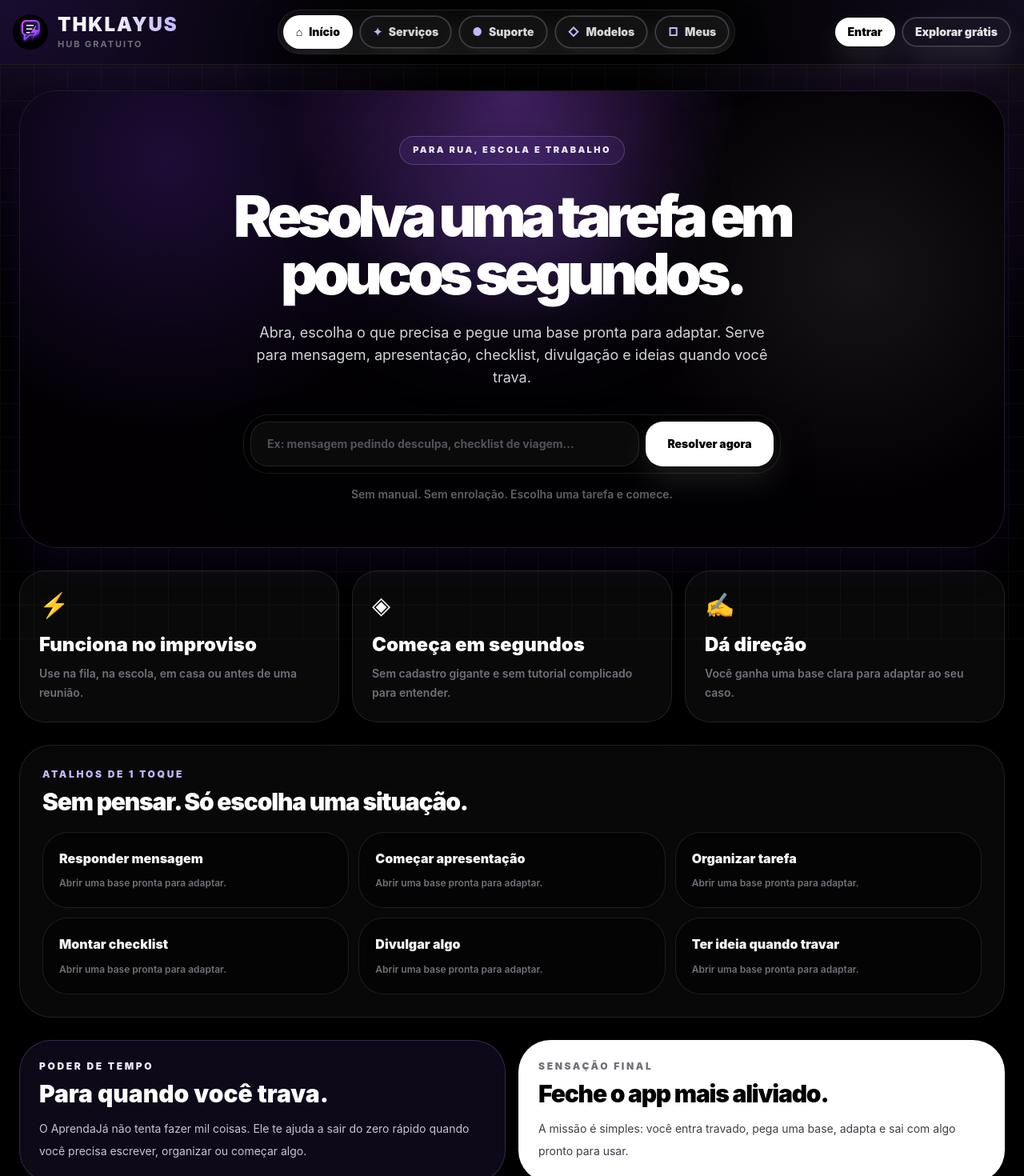
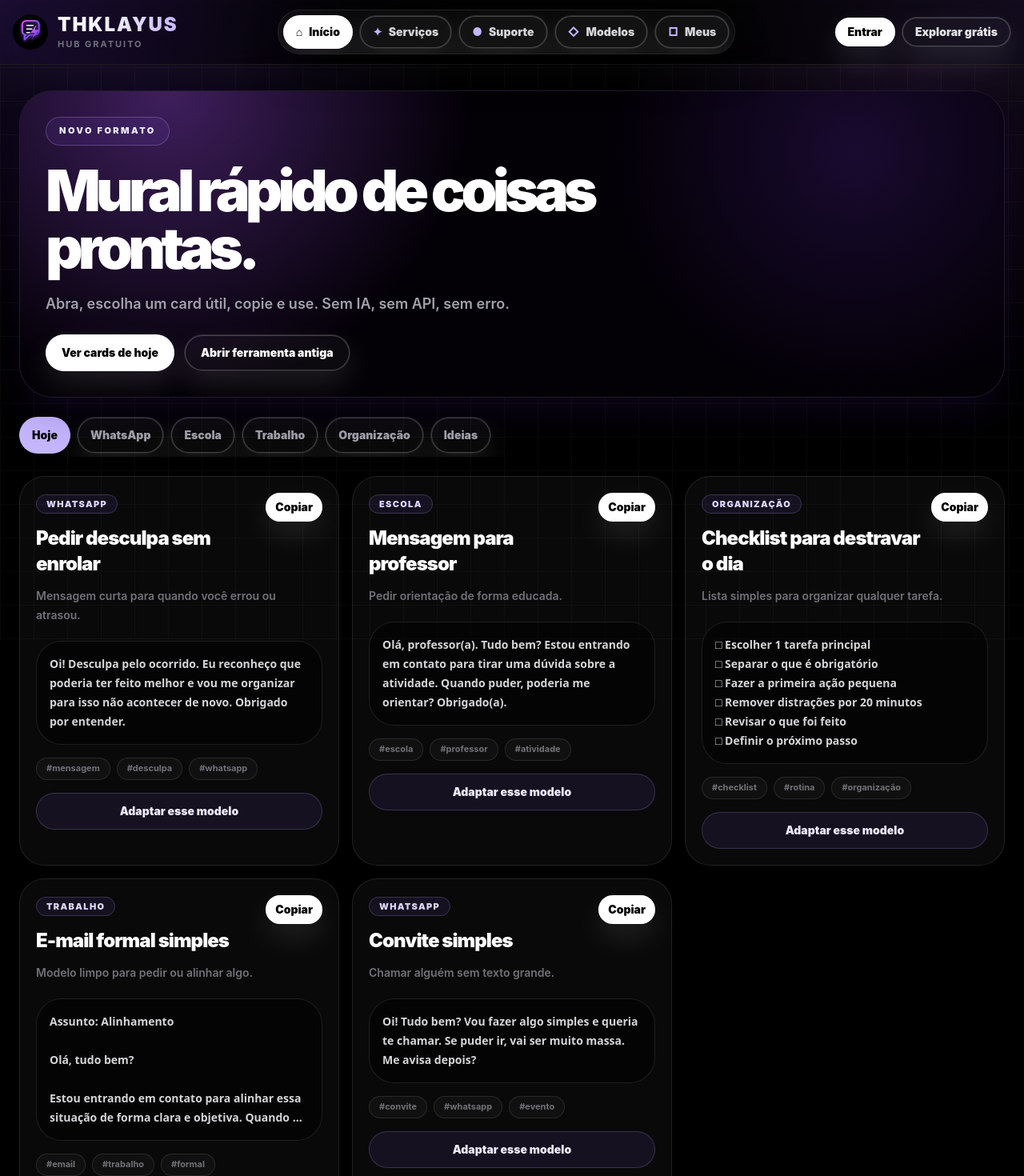
Before and after one commit to thiagodouglas19t-lang/Thklayus-hub, a React (Vite) app: page / in a window 1280 px wide. Shown: the top 1470 px of the page at 80% size. Built offline with nearby package versions, Linux system fonts and the light colour scheme.

Commit message:
Replace home with Mural Rapido feed

```diff
--- a/src/pages/Home.tsx
+++ b/src/pages/Home.tsx
@@ -1,119 +1,112 @@
-import { useState } from "react";
-import { appConfig } from "../config/appConfig";
+import { useMemo, useState } from "react";
+import { feedCategories, feedItems, getTodayItems, type FeedCategory, type FeedItem } from "../lib/feedItems";
 
 export default function Home({ setPage }: { setPage: (page: any) => void }) {
-  const [quickPrompt, setQuickPrompt] = useState("");
-  const home = appConfig.home;
+  const [active, setActive] = useState<FeedCategory>("Hoje");
+  const [toast, setToast] = useState("");
 
-  function startSolving(value?: string) {
-    const prompt = value?.trim() || quickPrompt.trim();
+  const items = useMemo(() => {
+    if (active === "Hoje") return getTodayItems();
+    return feedItems.filter((item) => item.category === active);
+  }, [active]);
 
-    if (prompt) {
-      try {
-        localStorage.setItem("aprendaja_quick_prompt", prompt);
-      } catch {
-        // localStorage can fail in private mode. The app still opens the resolver.
-      }
+  async function copyItem(item: FeedItem) {
+    await navigator.clipboard.writeText(item.content);
+    setToast("Copiado. Agora é só colar onde quiser.");
+    window.setTimeout(() => setToast(""), 1600);
   }
 
+  function openResolver(item: FeedItem) {
+    try {
+      localStorage.setItem("aprendaja_quick_prompt", item.title);
+    } catch {
+      // ignore
+    }
     setPage("gratis");
   }
 
   return (
-    <div className="space-y-7">
-      <section className="relative overflow-hidden rounded-[3rem] border border-violet-300/15 bg-[#020003] px-5 py-8 text-center shadow-2xl shadow-violet-950/30 md:px-10 md:py-14">
-        <div className="pointer-events-none absolute inset-0 bg-[radial-gradient(circle_at_50%_0%,rgba(168,85,247,0.38),transparent_34%),radial-gradient(circle_at_15%_15%,rgba(124,58,237,0.22),transparent_30%),radial-gradient(circle_at_85%_40%,rgba(255,255,255,0.08),transparent_26%)]" />
-        <div className="pointer-events-none absolute left-1/2 top-24 h-44 w-80 -translate-x-1/2 rounded-full bg-violet-500/20 blur-3xl" />
+    <div className="space-y-6 pb-4">
+      {toast && (
+        <div className="fixed bottom-24 left-1/2 z-[90] w-[calc(100%-32px)] max-w-sm -translate-x-1/2 rounded-2xl bg-violet-300 px-5 py-3 text-center text-sm font-black text-black shadow-2xl shadow-violet-500/20">
+          {toast}
+        </div>
+      )}
 
-        <div className="relative mx-auto max-w-4xl">
-          <div className="flex justify-center">
-            <span className="rounded-full border border-violet-300/25 bg-violet-500/10 px-4 py-2 text-[11px] font-black uppercase tracking-[0.22em] text-violet-100">
-              {home.eyebrow}
+      <section className="relative overflow-hidden rounded-[2.6rem] border border-violet-300/15 bg-[#030006] p-5 shadow-2xl shadow-violet-950/30 md:p-8">
+        <div className="pointer-events-none absolute inset-0 bg-[radial-gradient(circle_at_15%_0%,rgba(168,85,247,0.36),transparent_34%),radial-gradient(circle_at_85%_20%,rgba(124,58,237,0.18),transparent_28%)]" />
+        <div className="relative">
+          <span className="inline-flex rounded-full border border-violet-300/25 bg-violet-500/10 px-4 py-2 text-[11px] font-black uppercase tracking-[0.22em] text-violet-100">
+            Novo formato
           </span>
-          </div>
 
-          <h1 className="mt-7 text-5xl font-black leading-[0.92] tracking-[-0.08em] text-white md:text-7xl">
-            {home.title}
+          <h1 className="mt-5 max-w-3xl text-5xl font-black leading-[0.92] tracking-[-0.08em] text-white md:text-7xl">
+            Mural rápido de coisas prontas.
           </h1>
 
-          <p className="mx-auto mt-6 max-w-2xl text-base leading-8 text-zinc-300 md:text-lg">
-            {home.subtitle}
+          <p className="mt-5 max-w-2xl text-base font-semibold leading-8 text-zinc-400 md:text-lg">
+            Abra, escolha um card útil, copie e use. Sem IA, sem API, sem erro.
           </p>
 
-          <div className="mx-auto mt-8 max-w-2xl rounded-[2rem] border border-white/10 bg-black/55 p-2 shadow-2xl shadow-black/50 backdrop-blur">
-            <div className="flex flex-col gap-2 sm:flex-row">
-              <input
-                value={quickPrompt}
-                onChange={(event) => setQuickPrompt(event.target.value)}
-                onKeyDown={(event) => {
-                  if (event.key === "Enter") startSolving();
-                }}
-                placeholder="Ex: mensagem pedindo desculpa, checklist de viagem..."
-                className="min-h-14 flex-1 rounded-[1.35rem] border border-white/10 bg-white/[0.04] px-5 text-sm font-bold text-white outline-none transition placeholder:text-zinc-600 focus:border-violet-300/60 focus:bg-white/[0.07]"
-              />
-
-              <button
-                onClick={() => startSolving()}
-                className="min-h-14 rounded-[1.35rem] bg-white px-6 text-sm font-black text-black shadow-xl shadow-violet-500/25 transition hover:scale-[1.02] active:scale-95 sm:min-w-40"
-              >
-                {home.primaryAction}
+          <div className="mt-6 flex flex-wrap gap-3">
+            <button onClick={() => setActive("Hoje")} className="rounded-2xl bg-white px-5 py-3 text-sm font-black text-black active:scale-95">
+              Ver cards de hoje
+            </button>
+            <button onClick={() => setPage("gratis")} className="rounded-2xl border border-white/10 bg-white/[0.04] px-5 py-3 text-sm font-black text-white active:scale-95">
+              Abrir ferramenta antiga
             </button>
           </div>
         </div>
-
-          <p className="mt-4 text-sm font-semibold text-zinc-500">{home.helper}</p>
-        </div>
       </section>
 
-      <section className="grid gap-4 md:grid-cols-3">
-        {home.features.map((item) => (
-          <article
-            key={item.title}
-            className="rounded-[2rem] border border-white/10 bg-white/[0.035] p-6 shadow-xl shadow-black/20"
+      <section className="flex gap-2 overflow-x-auto pb-1">
+        {feedCategories.map((category) => (
+          <button
+            key={category}
+            onClick={() => setActive(category)}
+            className={`shrink-0 rounded-2xl px-4 py-3 text-sm font-black transition active:scale-95 ${
+              active === category ? "bg-violet-300 text-black" : "border border-white/10 bg-white/[0.04] text-zinc-400"
+            }`}
           >
-            <p className="text-3xl">{item.icon}</p>
-            <h3 className="mt-4 text-2xl font-black text-white">{item.title}</h3>
-            <p className="mt-2 text-sm font-semibold leading-6 text-zinc-500">{item.desc}</p>
-          </article>
+            {category}
+          </button>
         ))}
       </section>
 
-      <section className="rounded-[2.5rem] border border-white/10 bg-white/[0.03] p-5 md:p-7">
+      <section className="grid gap-4 md:grid-cols-2 xl:grid-cols-3">
+        {items.map((item) => (
+          <article key={item.id} className="rounded-[2rem] border border-white/10 bg-white/[0.035] p-5 shadow-xl shadow-black/20">
+            <div className="flex items-start justify-between gap-3">
               <div>
-          <p className="text-xs font-black uppercase tracking-[0.22em] text-violet-300">Atalhos de 1 toque</p>
-          <h2 className="mt-2 text-3xl font-black tracking-[-0.04em] text-white">
-            Sem pensar. Só escolha uma situação.
-          </h2>
+                <span className="rounded-full border border-violet-300/20 bg-violet-500/10 px-3 py-1 text-[11px] font-black uppercase tracking-[0.12em] text-violet-200">
+                  {item.category}
+                </span>
+                <h2 className="mt-4 text-2xl font-black tracking-[-0.04em] text-white">{item.title}</h2>
+              </div>
+              <button onClick={() => copyItem(item)} className="rounded-2xl bg-white px-3 py-2 text-sm font-black text-black active:scale-95">
+                Copiar
+              </button>
             </div>
 
-        <div className="mt-5 grid gap-3 sm:grid-cols-2 lg:grid-cols-3">
-          {home.categories.map((item) => (
-            <button
-              key={item}
-              onClick={() => startSolving(item)}
-              className="rounded-3xl border border-white/10 bg-black/45 p-5 text-left font-black text-zinc-100 transition hover:-translate-y-1 hover:border-violet-300/40 hover:bg-violet-500/10 active:scale-[0.98]"
-            >
-              {item}
-              <p className="mt-2 text-xs font-semibold leading-5 text-zinc-500">
-                {home.categoryHint}
-              </p>
+            <p className="mt-3 text-sm font-semibold leading-6 text-zinc-500">{item.description}</p>
+
+            <button onClick={() => copyItem(item)} className="mt-5 w-full rounded-3xl border border-white/10 bg-black/45 p-4 text-left active:scale-[0.99]">
+              <pre className="line-clamp-6 whitespace-pre-wrap font-sans text-sm font-bold leading-6 text-zinc-300">{item.content}</pre>
             </button>
+
+            <div className="mt-4 flex flex-wrap gap-2">
+              {item.tags.map((tag) => (
+                <span key={tag} className="rounded-full border border-white/10 bg-white/[0.03] px-3 py-1 text-[11px] font-bold text-zinc-500">
+                  #{tag}
+                </span>
               ))}
             </div>
-      </section>
 
-      <section className="grid gap-4 lg:grid-cols-[1fr_1fr]">
-        <div className="rounded-[2.5rem] border border-violet-300/20 bg-violet-500/10 p-6">
-          <p className="text-xs font-black uppercase tracking-[0.22em] text-violet-100">{home.powerTitle}</p>
-          <h2 className="mt-2 text-3xl font-black text-white">Para quando você trava.</h2>
-          <p className="mt-3 text-sm leading-7 text-violet-50/80">{home.powerText}</p>
-        </div>
-
-        <div className="rounded-[2.5rem] border border-white/10 bg-white p-6 text-black">
-          <p className="text-xs font-black uppercase tracking-[0.22em] text-zinc-500">Sensação final</p>
-          <h2 className="mt-2 text-3xl font-black tracking-[-0.04em]">{home.feelingTitle}</h2>
-          <p className="mt-3 text-sm leading-7 text-zinc-700">{home.feelingText}</p>
-        </div>
+            <button onClick={() => openResolver(item)} className="mt-4 w-full rounded-2xl border border-violet-300/20 bg-violet-500/10 px-4 py-3 text-sm font-black text-violet-100 active:scale-95">
+              Adaptar esse modelo
+            </button>
+          </article>
+        ))}
       </section>
     </div>
   );
```
Lines whose indentation alone changed are shown as unchanged.
